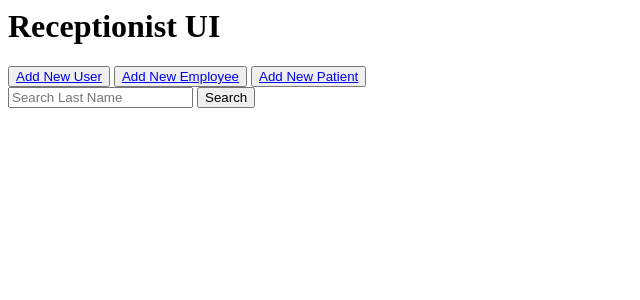
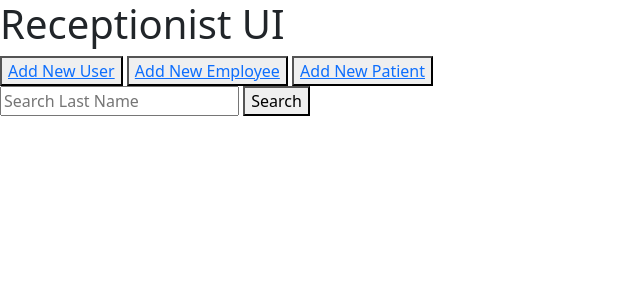
Before and after one commit to t0bio/CSI2132-Final-Project, a Django app: page /receptionist/ in a window 1280 px wide. Shown: the top 300 px of the page, without its empty margins (0-640 px from the left). Run offline with Django 4.2, Linux system fonts and the light colour scheme.

Commit message:
Added BootStrap
Boot Strap Added

```diff
--- a/DCMS/main/templates/main/base.html
+++ b/DCMS/main/templates/main/base.html
@@ -1,8 +1,15 @@
+<!doctype html>
 <html>
 <!-- This is the BASE Template of the application. All Templates inherit from this base HTML Page-->
 <!-- Parent HTML Page-->
 <head>
     <title>Dental Clinic Database System</title>
+
+    <!-- Required meta tags -->
+    <meta charset="utf-8">
+    <meta name="viewport" content="width=device-width, initial-scale=1">
+
+    <link href="https://cdn.jsdelivr.net/npm/bootstrap@5.1.3/dist/css/bootstrap.min.css" rel="stylesheet" integrity="sha384-1BmE4kWBq78iYhFldvKuhfTAU6auU8tT94WrHftjDbrCEXSU1oBoqyl2QvZ6jIW3" crossorigin="anonymous">
 </head>
 
 <body>
@@ -11,6 +18,11 @@
         {% endblock %}
     </div>
 
+
+
+    <script src="https://cdn.jsdelivr.net/npm/bootstrap@5.1.3/dist/js/bootstrap.bundle.min.js" integrity="sha384-ka7Sk0Gln4gmtz2MlQnikT1wXgYsOg+OMhuP+IlRH9sENBO0LRn5q+8nbTov4+1p" crossorigin="anonymous"></script>
+
+
 </body>
 
 </html>
```
